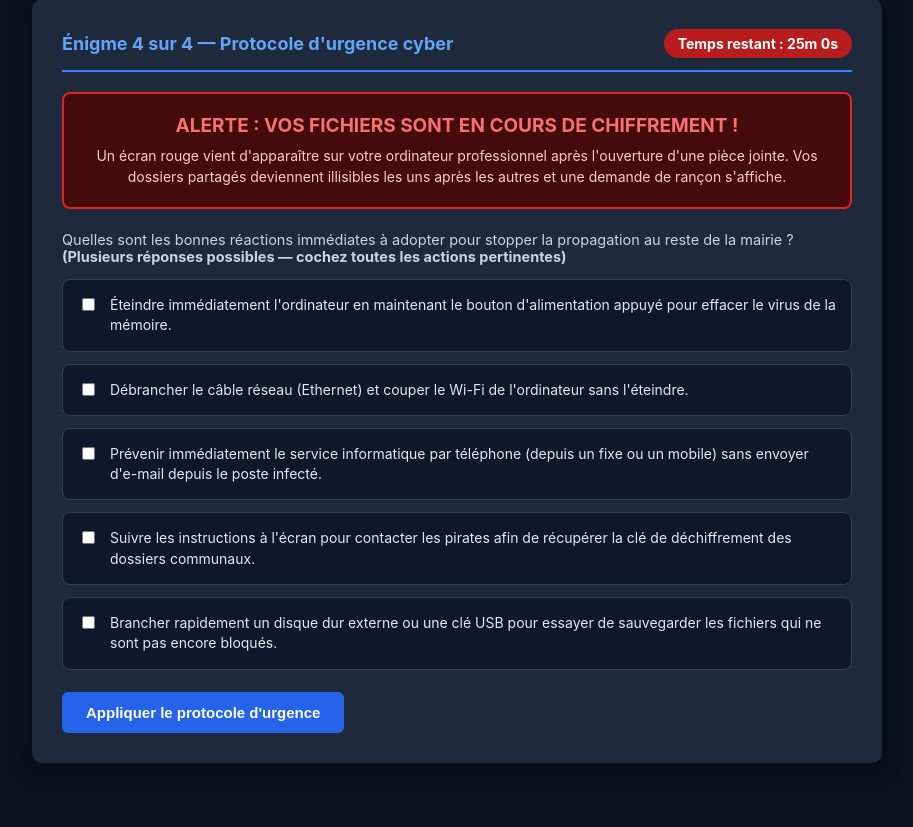
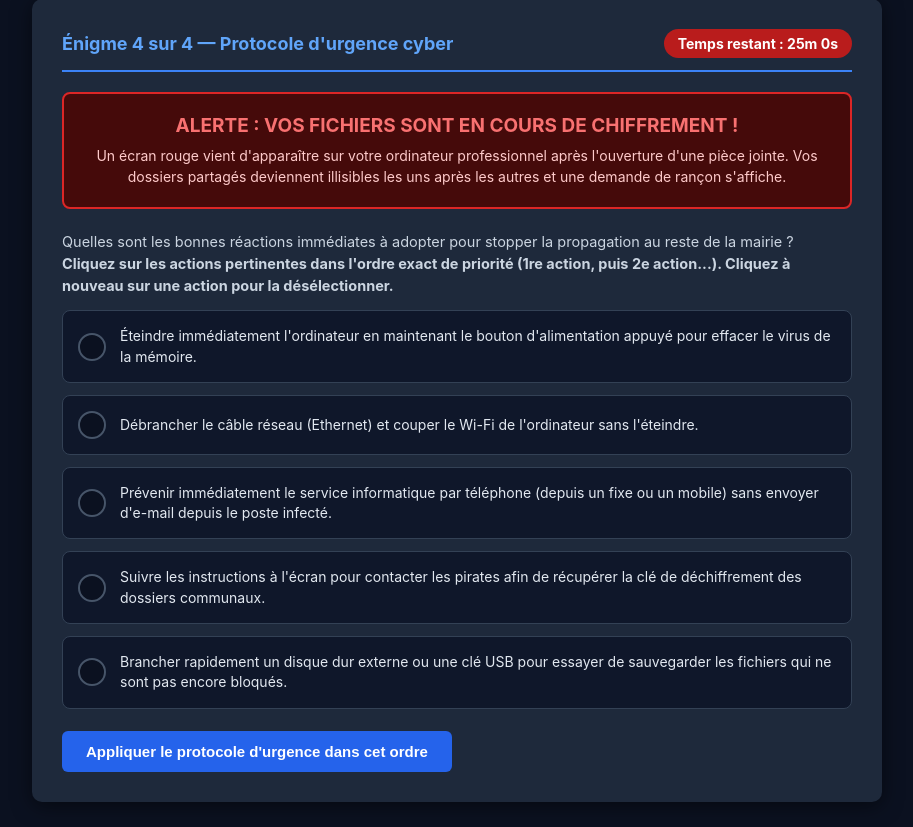
Before and after one commit to Kyotani9/escape-game-cyber, a Flask app: page /enigme-4 in a window 1280 px wide. Shown: the part 26-853 px from the top of the page, without its empty margins (183-1096 px from the left). Before the commit the page ends 789 px from the top, so only its background shows below. Run offline with Flask 3, Linux system fonts and the light colour scheme; the visitor is signed in with stand-in values (Sample User, id 1); some libraries are stand-ins or nearby versions.

Commit message:
Consigne memorisation accueil, ordre strict enigme 4 et retrait liens retour coffre

```diff
--- a/app.py
+++ b/app.py
@@ -252,7 +252,7 @@ def enigme1():
                 session["indices"] = {"1": "?", "2": "?", "3": "?", "4": "?"}
             session["indices"]["1"] = "8"
             session.modified = True
-            feedback = "Bonne analyse ! Écrire un mot de passe sur un post-it (même caché sous un clavier) ou partager ses identifiants permet à n'importe qui d'usurper votre compte. Chaque agent doit utiliser son propre accès personnel. Notez bien ce 1er chiffre pour le coffre final : 8."
+            feedback = "Bonne analyse ! Écrire un mot de passe sur un post-it (même caché sous un clavier) ou partager ses identifiants permet à n'importe qui d'usurper votre compte. Chaque agent doit utiliser son propre accès personnel. Retenez bien ce 1er chiffre pour le coffre final : 8."
         else:
             session["erreurs"] = session.get("erreurs", 0) + 1
             session.modified = True
@@ -290,7 +290,7 @@ def enigme2():
                 session["indices"] = {"1": "8", "2": "?", "3": "?", "4": "?"}
             session["indices"]["2"] = "3"
             session.modified = True
-            feedback = "Mot de passe robuste validé ! Il combine longueur (12+ caractères), complexité et absence de mots devinables. Notez bien ce 2e chiffre pour le coffre final : 3."
+            feedback = "Mot de passe robuste validé ! Il combine longueur (12+ caractères), complexité et absence de mots devinables. Retenez bien ce 2e chiffre pour le coffre final : 3."
         else:
             session["erreurs"] = session.get("erreurs", 0) + 1
             session.modified = True
@@ -334,7 +334,7 @@ def enigme3():
                 session["indices"] = {"1": "8", "2": "3", "3": "?", "4": "?"}
             session["indices"]["3"] = "6"
             session.modified = True
-            feedback = "Bien vu ! Le fichier utilise une double extension (.pdf.exe) pour se faire passer pour un document Acrobat alors qu'il s'agit en réalité d'un programme exécutable malveillant. Notez bien ce 3e chiffre pour le coffre final : 6."
+            feedback = "Bien vu ! Le fichier utilise une double extension (.pdf.exe) pour se faire passer pour un document Acrobat alors qu'il s'agit en réalité d'un programme exécutable malveillant. Retenez bien ce 3e chiffre pour le coffre final : 6."
         else:
             session["erreurs"] = session.get("erreurs", 0) + 1
             session.modified = True
@@ -358,19 +358,24 @@ def enigme4():
     success = False
 
     if request.method == "POST":
-        actions = request.form.getlist("actions")
-        bonnes_reponses = {"debrancher", "prevenir"}
-        if set(actions) == bonnes_reponses:
+        ordre_str = request.form.get("ordre_actions", "").strip()
+        actions_choisies = [a for a in ordre_str.split(",") if a]
+
+        if actions_choisies == ["debrancher", "prevenir"]:
             success = True
             if "indices" not in session or not isinstance(session["indices"], dict):
                 session["indices"] = {"1": "8", "2": "3", "3": "6", "4": "?"}
             session["indices"]["4"] = "1"
             session.modified = True
-            feedback = "Protocole d'urgence parfait ! Isoler le poste du réseau bloque la propagation aux serveurs municipaux, et ne pas l'éteindre permet au service informatique d'analyser l'attaque. Notez bien ce 4e et dernier chiffre : 1."
+            feedback = "Protocole d'urgence parfait et dans le bon ordre ! 1) Isoler immédiatement le poste du réseau coupe la propagation aux serveurs municipaux, et 2) Alerter la DSI par téléphone permet une intervention rapide. Retenez bien ce 4e et dernier chiffre : 1."
+        elif set(actions_choisies) == {"debrancher", "prevenir"}:
+            session["erreurs"] = session.get("erreurs", 0) + 1
+            session.modified = True
+            feedback = "Vous avez trouvé les deux bonnes actions, mais pas dans le bon ordre de priorité ! Chaque seconde compte : quelle action physique stoppe immédiatement la propagation avant même de passer un appel ?"
         else:
             session["erreurs"] = session.get("erreurs", 0) + 1
             session.modified = True
-            feedback = "Réaction incomplète ou risquée. Il faut isoler le poste du réseau sans l'éteindre, puis alerter le service informatique par téléphone."
+            feedback = "Sélection ou ordre incorrect. Identifiez les 2 seules actions pertinentes et cliquez dessus dans l'ordre chronologique d'urgence."
 
     return render_template(
         "enigme4.html",
@@ -400,7 +405,7 @@ def coffre():
         else:
             session["erreurs"] = session.get("erreurs", 0) + 1
             session.modified = True
-            feedback = "Code incorrect. Vérifiez les 4 chiffres obtenus à la fin de chaque énigme (vous pouvez cliquer sur les boutons ci-dessus pour revoir les énigmes)."
+            feedback = "Code incorrect. Rassemblez vos souvenirs : saisissez dans l'ordre exact les 4 chiffres obtenus à la validation de chaque énigme."
 
     return render_template(
         "coffre.html",
--- a/templates/enigme4.html
+++ b/templates/enigme4.html
@@ -14,8 +14,11 @@
         .alert-title { font-size: 19px; font-weight: bold; color: #f87171; margin-bottom: 8px; }
         .alert-text { font-size: 14px; color: #fecaca; line-height: 1.5; }
         .options-list { display: flex; flex-direction: column; gap: 12px; margin-bottom: 22px; }
-        .option-item { background: #0f172a; border: 1px solid #334155; border-radius: 8px; padding: 15px; cursor: pointer; display: flex; align-items: flex-start; gap: 12px; font-size: 14px; font-weight: normal; color: #e2e8f0; line-height: 1.45; }
+        .option-item { background: #0f172a; border: 1px solid #334155; border-radius: 8px; padding: 15px; cursor: pointer; display: flex; align-items: center; gap: 14px; font-size: 14px; font-weight: normal; color: #e2e8f0; line-height: 1.45; user-select: none; transition: border-color 0.2s, background 0.2s; }
         .option-item:hover { border-color: #3b82f6; }
+        .option-item.selected { border-color: #3b82f6; background: #172554; }
+        .order-badge { min-width: 28px; height: 28px; border-radius: 50%; border: 2px solid #475569; display: flex; align-items: center; justify-content: center; font-weight: bold; font-size: 14px; color: transparent; background: #0b1120; flex-shrink: 0; }
+        .option-item.selected .order-badge { border-color: #38bdf8; background: #2563eb; color: #ffffff; }
         .btn-submit { background: #2563eb; color: white; border: none; padding: 12px 24px; border-radius: 6px; font-weight: bold; cursor: pointer; font-size: 15px; }
         .btn-submit:hover { background: #1d4ed8; }
         .feedback-error { background: #450a0a; border: 1px solid #991b1b; color: #fecaca; padding: 15px; border-radius: 6px; margin-top: 15px; font-size: 14.5px; }
@@ -37,40 +40,43 @@
             </div>
         </div>
 
-        <form method="POST">
-            <p style="font-size: 14.5px; color: #cbd5e1; margin-bottom: 14px;">
-                Quelles sont les bonnes réactions immédiates à adopter pour stopper la propagation au reste de la mairie ? <strong>(Plusieurs réponses possibles — cochez toutes les actions pertinentes)</strong>
+        <form method="POST" id="form-enigme4">
+            <p style="font-size: 14.5px; color: #cbd5e1; margin-bottom: 14px; line-height: 1.5;">
+                Quelles sont les bonnes réactions immédiates à adopter pour stopper la propagation au reste de la mairie ?<br>
+                <strong>Cliquez sur les actions pertinentes dans l'ordre exact de priorité (1re action, puis 2e action...). Cliquez à nouveau sur une action pour la désélectionner.</strong>
             </p>
 
+            <input type="hidden" name="ordre_actions" id="ordre_actions" value="">
+
             <div class="options-list">
-                <label class="option-item">
-                    <input type="checkbox" name="actions" value="eteindre" style="margin-top: 3px;">
+                <div class="option-item" data-val="eteindre" onclick="toggleAction(this)">
+                    <div class="order-badge"></div>
                     <span>Éteindre immédiatement l'ordinateur en maintenant le bouton d'alimentation appuyé pour effacer le virus de la mémoire.</span>
-                </label>
+                </div>
 
-                <label class="option-item">
-                    <input type="checkbox" name="actions" value="debrancher" style="margin-top: 3px;">
+                <div class="option-item" data-val="debrancher" onclick="toggleAction(this)">
+                    <div class="order-badge"></div>
                     <span>Débrancher le câble réseau (Ethernet) et couper le Wi-Fi de l'ordinateur sans l'éteindre.</span>
-                </label>
+                </div>
 
-                <label class="option-item">
-                    <input type="checkbox" name="actions" value="prevenir" style="margin-top: 3px;">
+                <div class="option-item" data-val="prevenir" onclick="toggleAction(this)">
+                    <div class="order-badge"></div>
                     <span>Prévenir immédiatement le service informatique par téléphone (depuis un fixe ou un mobile) sans envoyer d'e-mail depuis le poste infecté.</span>
-                </label>
+                </div>
 
-                <label class="option-item">
-                    <input type="checkbox" name="actions" value="payer" style="margin-top: 3px;">
+                <div class="option-item" data-val="payer" onclick="toggleAction(this)">
+                    <div class="order-badge"></div>
                     <span>Suivre les instructions à l'écran pour contacter les pirates afin de récupérer la clé de déchiffrement des dossiers communaux.</span>
-                </label>
+                </div>
 
-                <label class="option-item">
-                    <input type="checkbox" name="actions" value="cle_usb" style="margin-top: 3px;">
+                <div class="option-item" data-val="cle_usb" onclick="toggleAction(this)">
+                    <div class="order-badge"></div>
                     <span>Brancher rapidement un disque dur externe ou une clé USB pour essayer de sauvegarder les fichiers qui ne sont pas encore bloqués.</span>
-                </label>
+                </div>
             </div>
 
             {% if not success %}
-                <button type="submit" class="btn-submit">Appliquer le protocole d'urgence</button>
+                <button type="submit" class="btn-submit">Appliquer le protocole d'urgence dans cet ordre</button>
             {% endif %}
         </form>
 
@@ -83,5 +89,37 @@
             </div>
         {% endif %}
     </div>
+
+    <script>
+        let selectedOrder = [];
+
+        function toggleAction(el) {
+            const val = el.getAttribute("data-val");
+            const idx = selectedOrder.indexOf(val);
+            if (idx !== -1) {
+                selectedOrder.splice(idx, 1);
+            } else {
+                selectedOrder.push(val);
+            }
+            updateUI();
+        }
+
+        function updateUI() {
+            const items = document.querySelectorAll(".option-item");
+            items.forEach(item => {
+                const val = item.getAttribute("data-val");
+                const badge = item.querySelector(".order-badge");
+                const pos = selectedOrder.indexOf(val);
+                if (pos !== -1) {
+                    item.classList.add("selected");
+                    badge.textContent = (pos + 1);
+                } else {
+                    item.classList.remove("selected");
+                    badge.textContent = "";
+                }
+            });
+            document.getElementById("ordre_actions").value = selectedOrder.join(",");
+        }
+    </script>
 </body>
 </html>
```
Also changed, not shown: templates/coffre.html (+0 -10 lines), templates/index.html (+8 -2 lines).
